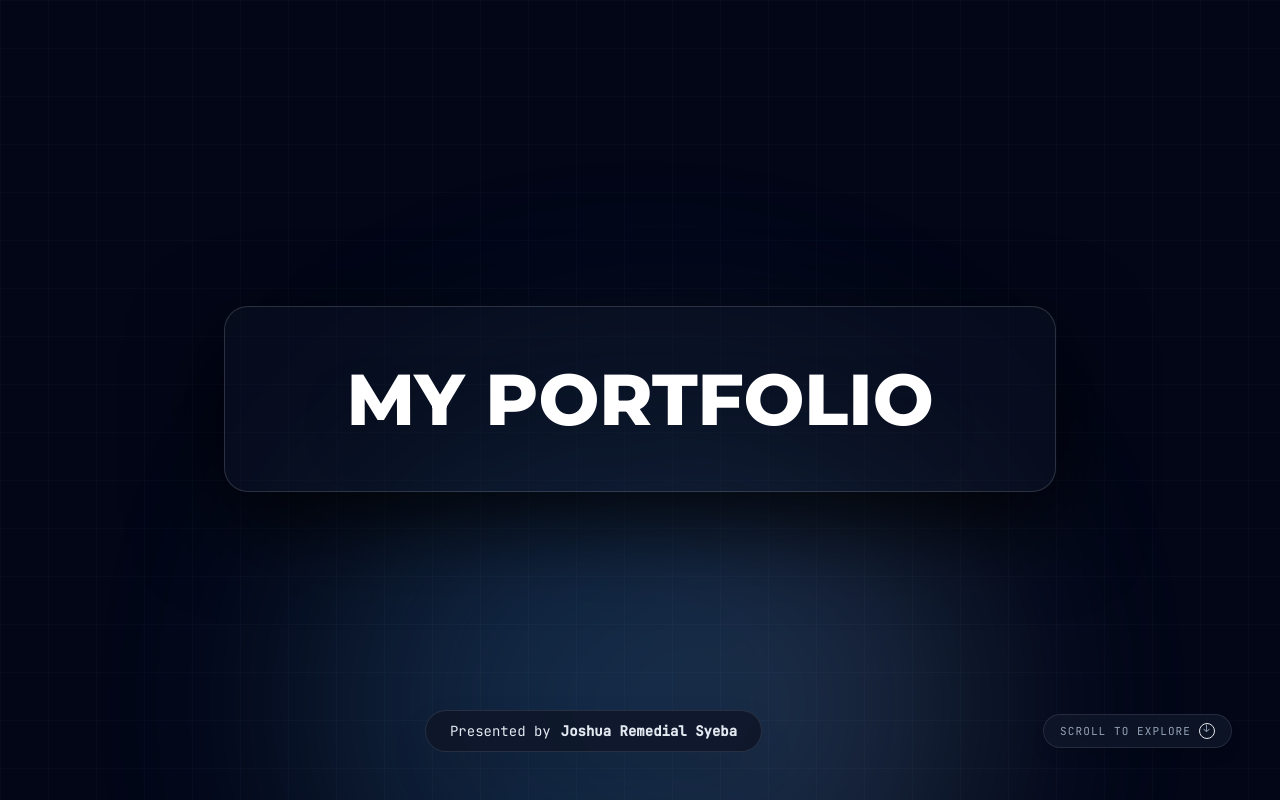
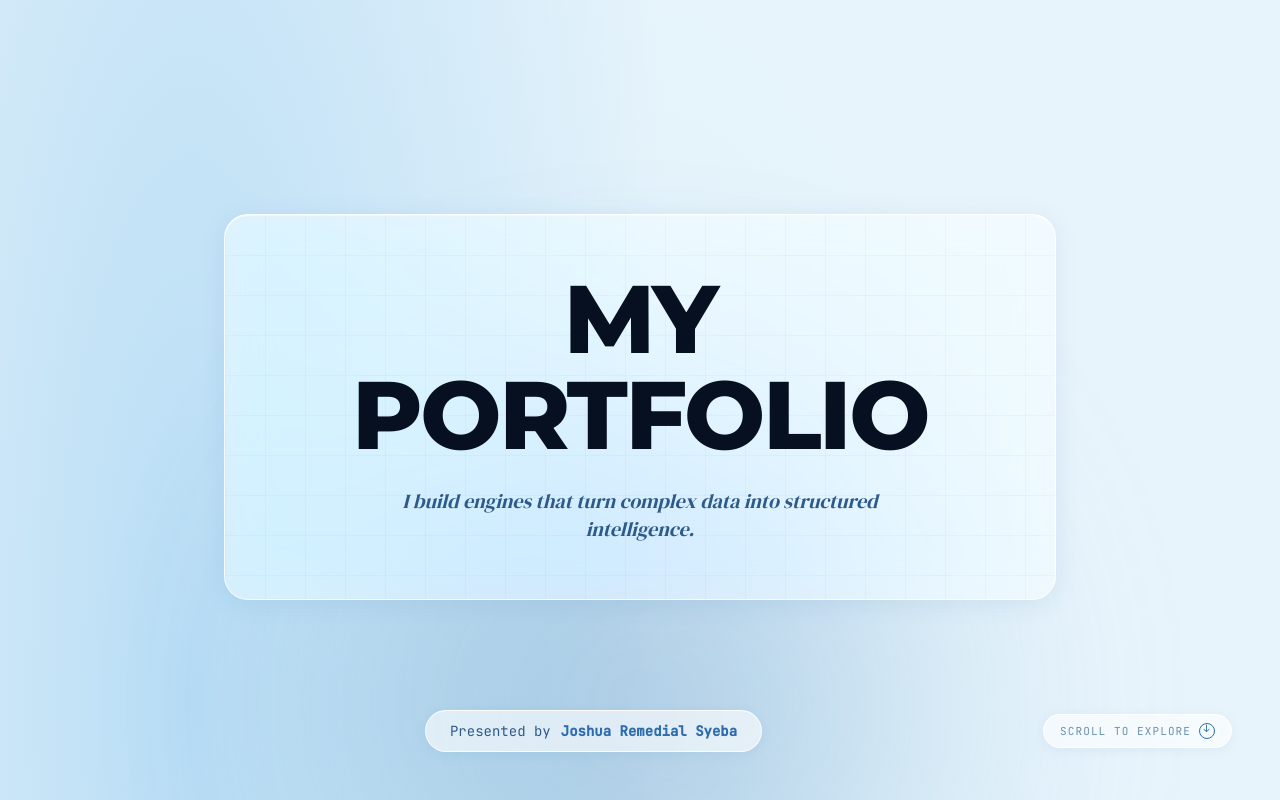
Before and after one commit to Josshua-DSA/Ingenium, a Next.js app: page / in a window 1280 px wide. Shown: the top 800 px of the page. Built offline with nearby package versions, Linux system fonts and the light colour scheme.

Commit message:
style(hero): rebuild HeroSection using Arctic Frost glass design tokens

```diff
--- a/components/sections/HeroSection.tsx
+++ b/components/sections/HeroSection.tsx
@@ -5,71 +5,48 @@ export function HeroSection() {
   return (
     <section
       id="home"
-      className="relative w-full min-h-screen flex flex-col justify-between items-center overflow-hidden pt-28 pb-12 bg-slate-950 text-white"
+      className="relative w-full min-h-screen flex flex-col justify-between items-center overflow-hidden pt-32 pb-12 text-text-primary"
     >
-      {/* 1. Physical 4-Corner Traveling Orbital Spotlight */}
+      {/* Physical 4-Corner Traveling Orbital Spotlight */}
       <OrbitalSpotlight />
 
-      {/* 2. Subtle Architectural Grid Coordinates Background */}
-      <div className="absolute inset-0 z-0 pointer-events-none opacity-[0.15]">
-        <svg className="w-full h-full" xmlns="http://www.w3.org/2000/svg">
-          <defs>
-            <pattern id="hero-grid" width="48" height="48" patternUnits="userSpaceOnUse">
-              <path d="M 48 0 L 0 0 0 48" fill="none" stroke="rgba(168, 212, 240, 0.4)" strokeWidth="1" />
-            </pattern>
-          </defs>
-          <rect width="100%" height="100%" fill="url(#hero-grid)" />
-        </svg>
-      </div>
-
-      {/* 3. Floating Ambient Micro Particles */}
-      <div className="absolute inset-0 z-0 pointer-events-none">
-        <div className="absolute top-1/4 left-1/5 w-2 h-2 rounded-full bg-frost-cyan/60 blur-[1px] animate-ping" style={{ animationDuration: '4s' }} />
-        <div className="absolute top-1/3 right-1/4 w-1.5 h-1.5 rounded-full bg-arctic-blue/80 blur-[1px] animate-ping" style={{ animationDuration: '5s' }} />
-        <div className="absolute bottom-1/3 left-1/3 w-2 h-2 rounded-full bg-frost-light/50 blur-[1px] animate-ping" style={{ animationDuration: '6s' }} />
-      </div>
-
-      {/* PERIMETER CHIPS AT EXTREME SCREEN EDGES (MENTOK KIRI & MENTOK KANAN VIEWPORT) */}
+      {/* PERIMETER CHIPS AT EXTREME VIEWPORT BOUNDARIES (MENTOK KIRI & MENTOK KANAN SCREEN) */}
       <div className="hidden xl:block absolute inset-x-0 top-1/2 -translate-y-1/2 pointer-events-none z-30 px-6 lg:px-12">
         <div className="w-full flex items-center justify-between">
 
-          {/* EXTREME LEFT FLANK CHIPS (MENTOK KIRI SCREEN) */}
+          {/* EXTREME LEFT FLANK CHIPS */}
           <div className="flex flex-col space-y-36 pointer-events-auto">
-            {/* Top Left Mentok Kiri */}
-            <div className="entry entry-d1 bg-slate-900/80 backdrop-blur-2xl px-4 py-2.5 rounded-2xl shadow-2xl border border-white/10 flex items-center space-x-3 transform -rotate-6 hover:rotate-0 transition-transform duration-300">
+            <div className="entry entry-d1 backdrop-blur-[12px] backdrop-saturate-[160%] bg-white/40 border border-white/80 border-t-white/95 px-4 py-2.5 rounded-2xl shadow-[0_4px_20px_rgba(46,109,173,0.10)] flex items-center space-x-3 transform -rotate-6 hover:rotate-0 transition-transform duration-300">
               <div className="p-1.5 rounded-lg bg-arctic-blue text-white">
                 <Database className="w-4 h-4" />
               </div>
               <div>
-                <div className="text-[9px] font-mono uppercase text-slate-400 font-semibold">DATA ENGINEERING</div>
-                <div className="text-xs font-mono font-bold text-white">ETL & SQL Pipelines</div>
+                <div className="text-[9px] font-mono uppercase text-text-muted font-semibold">DATA ENGINEERING</div>
+                <div className="text-xs font-mono font-bold text-text-primary">ETL & SQL Pipelines</div>
               </div>
             </div>
 
-            {/* Bottom Left Mentok Kiri */}
-            <div className="entry entry-d2 bg-slate-900/80 backdrop-blur-2xl px-4.5 py-2.5 rounded-full shadow-2xl border border-white/10 flex items-center space-x-2.5 font-mono text-xs font-bold text-frost-cyan transform rotate-3 hover:rotate-0 transition-transform duration-300">
-              <Code className="w-4 h-4 text-frost-cyan" />
+            <div className="entry entry-d2 backdrop-blur-[12px] backdrop-saturate-[160%] bg-white/40 border border-white/80 border-t-white/95 px-4.5 py-2.5 rounded-full shadow-[0_4px_20px_rgba(46,109,173,0.10)] flex items-center space-x-2.5 font-mono text-xs font-bold text-arctic-blue transform rotate-3 hover:rotate-0 transition-transform duration-300">
+              <Code className="w-4 h-4 text-arctic-blue" />
               <span>PyTorch & LightGBM</span>
             </div>
           </div>
 
-          {/* EXTREME RIGHT FLANK CHIPS (MENTOK KANAN SCREEN) */}
+          {/* EXTREME RIGHT FLANK CHIPS */}
           <div className="flex flex-col space-y-36 pointer-events-auto">
-            {/* Top Right Mentok Kanan */}
-            <div className="entry entry-d1 bg-slate-900/80 backdrop-blur-2xl px-4 py-2.5 rounded-2xl shadow-2xl border border-white/10 flex items-center space-x-3 transform rotate-6 hover:rotate-0 transition-transform duration-300">
-              <div className="p-1.5 rounded-lg bg-slate-800 text-frost-cyan">
+            <div className="entry entry-d1 backdrop-blur-[12px] backdrop-saturate-[160%] bg-white/40 border border-white/80 border-t-white/95 px-4 py-2.5 rounded-2xl shadow-[0_4px_20px_rgba(46,109,173,0.10)] flex items-center space-x-3 transform rotate-6 hover:rotate-0 transition-transform duration-300">
+              <div className="p-1.5 rounded-lg bg-arctic-bright text-white">
                 <BarChart3 className="w-4 h-4" />
               </div>
               <div>
-                <div className="text-[9px] font-mono uppercase font-bold text-slate-400">DATA SCIENCE</div>
-                <div className="text-xs font-mono font-extrabold text-frost-cyan">Predictive Analytics ↗</div>
+                <div className="text-[9px] font-mono uppercase font-bold text-text-muted">DATA SCIENCE</div>
+                <div className="text-xs font-mono font-extrabold text-arctic-blue">Predictive Analytics ↗</div>
               </div>
             </div>
 
-            {/* Bottom Right Mentok Kanan */}
-            <div className="entry entry-d2 bg-slate-900/80 backdrop-blur-2xl px-4 py-2.5 rounded-2xl shadow-2xl border border-white/10 flex items-center space-x-2.5 transform -rotate-4 hover:rotate-0 transition-transform duration-300">
-              <Cpu className="w-4 h-4 text-frost-mid" />
-              <span className="font-mono text-xs font-bold text-white">Machine Learning Pipelines</span>
+            <div className="entry entry-d2 backdrop-blur-[12px] backdrop-saturate-[160%] bg-white/40 border border-white/80 border-t-white/95 px-4 py-2.5 rounded-2xl shadow-[0_4px_20px_rgba(46,109,173,0.10)] flex items-center space-x-2.5 transform -rotate-4 hover:rotate-0 transition-transform duration-300">
+              <Cpu className="w-4 h-4 text-arctic-blue" />
+              <span className="font-mono text-xs font-bold text-text-primary">Machine Learning Pipelines</span>
             </div>
           </div>
 
@@ -80,16 +57,31 @@ export function HeroSection() {
       <div className="max-w-4xl mx-auto px-4 sm:px-6 lg:px-8 relative z-10 w-full flex-1 flex flex-col items-center justify-center my-auto">
         <div className="w-full flex flex-col items-center text-center">
 
-          {/* ULTRA macOS GLASS CONTAINER (CLEAN, CALM, SLEEK) */}
-          <div className="entry entry-d2 relative w-full mx-auto">
+          {/* ARCTIC FROST HERO CARD (DESIGN.md Layer 2 Glass) */}
+          <div className="entry entry-d2 relative w-full mx-auto backdrop-blur-[20px] backdrop-saturate-[180%] bg-[rgba(255,255,255,0.50)] border border-white/75 border-t-white/95 rounded-3xl p-8 sm:p-14 shadow-[0_4px_24px_rgba(46,109,173,0.10),inset_0_1px_0_rgba(255,255,255,0.85)]">
 
-            {/* Clean Glass Box */}
-            <div className="relative bg-slate-900/40 backdrop-blur-3xl border border-white/15 p-8 sm:p-14 rounded-3xl shadow-[0_30px_90px_rgba(0,0,0,0.8)]">
-              {/* Main Headline Text */}
-              <h1 className="font-display font-black text-3xl sm:text-5xl md:text-6xl lg:text-7xl tracking-normal text-white leading-none select-none text-center drop-shadow-2xl">
-                MY PORTFOLIO
-              </h1>
-            </div>
+            {/* Nautical Depth Grid 40x40px */}
+            <div
+              aria-hidden="true"
+              className="absolute inset-0 rounded-3xl overflow-hidden pointer-events-none"
+              style={{
+                backgroundImage: `
+                  linear-gradient(rgba(46,109,173,0.04) 1px, transparent 1px),
+                  linear-gradient(90deg, rgba(46,109,173,0.04) 1px, transparent 1px)
+                `,
+                backgroundSize: '40px 40px',
+              }}
+            />
+
+            {/* Main Headline Text */}
+            <h1 className="font-display font-black text-4xl sm:text-6xl md:text-7xl lg:text-8xl tracking-tight text-text-primary leading-none select-none text-center relative z-10">
+              MY PORTFOLIO
+            </h1>
+
+            {/* Signature Tagline (DM Serif Display Italic - Single Editorial Moment) */}
+            <p className="font-accent italic text-lg sm:text-xl text-text-secondary mt-6 relative z-10 max-w-xl mx-auto">
+              I build engines that turn complex data into structured intelligence.
+            </p>
 
           </div>
 
@@ -104,17 +96,17 @@ export function HeroSection() {
 
         {/* Center: Presented by Joshua Remedial Syeba */}
         <div className="entry entry-d4 mx-auto">
-          <div className="inline-flex items-center space-x-2.5 bg-slate-900/90 backdrop-blur-2xl border border-white/10 px-6 py-2.5 rounded-full shadow-2xl text-xs sm:text-sm font-mono text-slate-200">
+          <div className="inline-flex items-center space-x-2.5 backdrop-blur-[12px] bg-white/60 border border-white/80 border-t-white/95 px-6 py-2.5 rounded-full shadow-[0_2px_12px_rgba(46,109,173,0.08)] text-xs sm:text-sm font-mono text-text-secondary">
             <span>Presented by</span>
-            <strong className="font-bold text-frost-cyan">Joshua Remedial Syeba</strong>
+            <strong className="font-bold text-arctic-blue">Joshua Remedial Syeba</strong>
           </div>
         </div>
 
         {/* Bottom Right Corner: Scroll to Explore + Arrow Bounce Icon */}
-        <div className="entry entry-d4 flex items-center space-x-2 text-slate-400 font-mono text-[11px] uppercase tracking-widest bg-slate-900/80 backdrop-blur-xl border border-white/10 px-4 py-2 rounded-full shadow-lg">
+        <div className="entry entry-d4 flex items-center space-x-2 text-text-muted font-mono text-[11px] uppercase tracking-widest backdrop-blur-[12px] bg-white/60 border border-white/80 border-t-white/95 px-4 py-2 rounded-full shadow-[0_2px_12px_rgba(46,109,173,0.08)]">
           <span>Scroll to explore</span>
-          <div className="w-4 h-4 rounded-full border border-frost-cyan flex items-center justify-center">
-            <span className="text-frost-cyan text-[10px] animate-bounce">↓</span>
+          <div className="w-4 h-4 rounded-full border border-arctic-blue flex items-center justify-center">
+            <span className="text-arctic-blue text-[10px] animate-bounce">↓</span>
           </div>
         </div>
 
```
